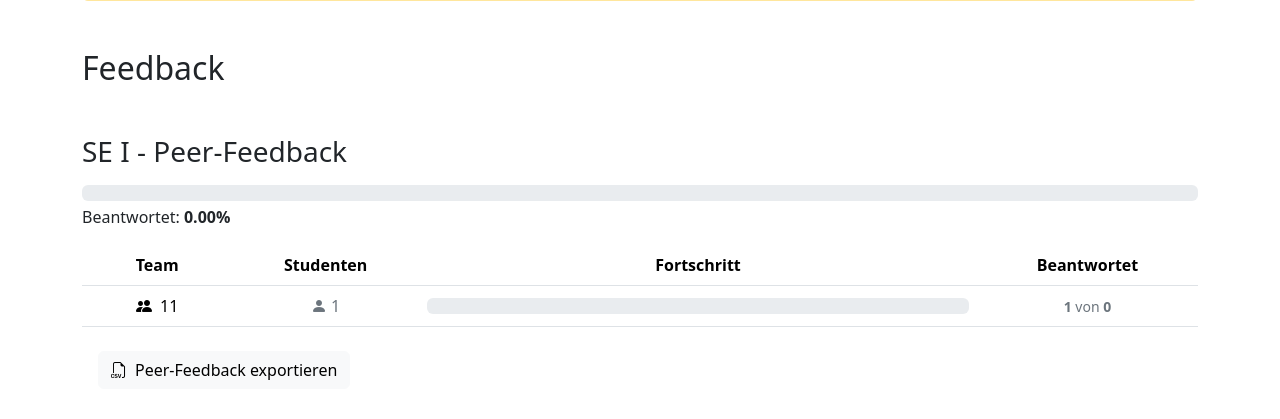
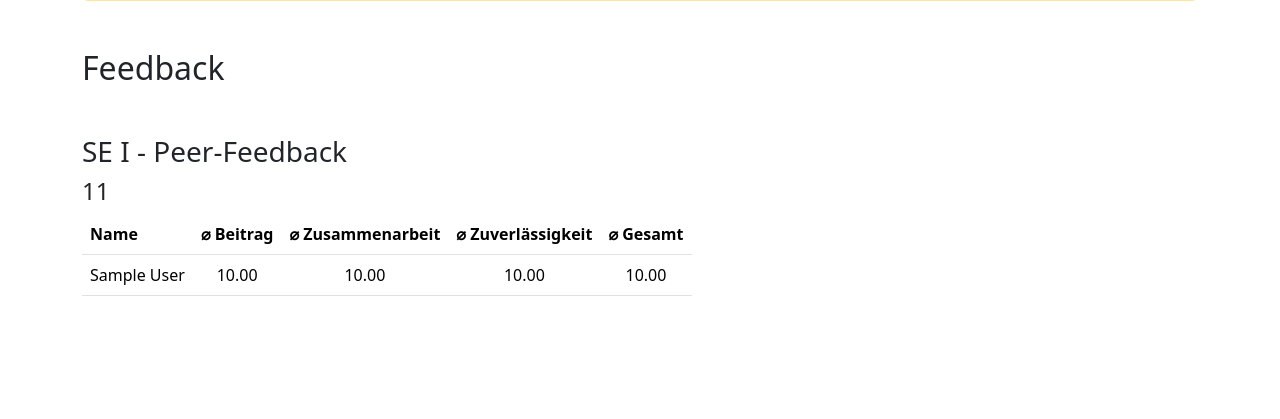
Before and after one commit to tigion/htwd-project-se-team-management, a Django app: page /feedback/ in a window 1280 px wide. Shown: the part 196-615 px from the top of the page. Run offline with Django 4.2, Linux system fonts and the light colour scheme; a user stored in the database is signed in; tables that the repository leaves empty hold one stand-in row (values such as "Sample post"); some libraries are stand-ins or nearby versions.

Commit message:
feat: wip

```diff
--- a/src/backend/app/views.py
+++ b/src/backend/app/views.py
@@ -13,6 +13,7 @@ from django.utils.safestring import mark_safe
 from feedback.helper import (
     delete_feedback_data_for_student,
     generate_peer_feedback_1_csv,
+    get_peer_feedback_1_results_for_view,
     get_peer_feedback_1_statistics_for_view,
     load_peer_feedback_1_data_for_form,
 )
@@ -557,7 +558,7 @@ def feedback(request):
 
     context = {}
     context["settings"] = settings
-    context["peer_feedback_1_stats"] = get_peer_feedback_1_statistics_for_view()
+    context["peer_feedback_1_results"] = get_peer_feedback_1_results_for_view()
 
     return render(request, "lecturer/feedback.html", context)
 
--- a/src/backend/feedback/helper.py
+++ b/src/backend/feedback/helper.py
@@ -1,7 +1,7 @@
 import csv
 import io
 
-from django.db.models import ProtectedError
+from django.db.models import Avg, ProtectedError
 from django.http import FileResponse
 from django.utils.html import format_html
 from team.models import Team, TeamMember
@@ -108,6 +108,38 @@ def get_peer_feedback_1_statistics_for_view():
     return stats
 
 
+def get_peer_feedback_1_results_for_view():
+    results = []
+
+    teams = Team.objects.all()
+    for team in teams:
+        feedbacks = PeerFeedback1.objects.filter(team=team).annotate(
+            avg_contribution_score=Avg("contribution_score"),
+            avg_collaboration_score=Avg("collaboration_score"),
+            avg_reliability_score=Avg("reliability_score"),
+        )
+        results2 = []
+        for feedback in feedbacks:
+            avg_contribution_score = feedback.avg_contribution_score or 0  # type: ignore
+            avg_collaboration_score = feedback.avg_collaboration_score or 0  # type: ignore
+            avg_reliability_score = feedback.avg_reliability_score or 0  # type: ignore
+            avg_total_score = (avg_contribution_score + avg_collaboration_score + avg_reliability_score) / 3
+            results2.append({
+                "student": feedback.reviewed_student,
+                "avg_contribution_score": avg_contribution_score,
+                "avg_collaboration_score": avg_collaboration_score,
+                "avg_reliability_score": avg_reliability_score,
+                "avg_total_score": avg_total_score,
+            })
+
+        results.append({
+            "team": team,
+            "results": results2,
+        })
+
+    return results
+
+
 def generate_peer_feedback_1_csv():
     # TODO: average score per team and overall
 
--- a/src/backend/templates/lecturer/feedback.html
+++ b/src/backend/templates/lecturer/feedback.html
@@ -12,42 +12,35 @@
 
 <div class="container my-5">
   <h3>SE I - Peer-Feedback</h3>
-  <div class="progress mt-3 mb-1" role="progressbar" aria-label="Example with label" aria-valuenow="{{ peer_feedback_1_stats.total_feedback.filled_percent|stringformat:".2f" }}" aria-valuemin="0" aria-valuemax="100">
-    <div class="progress-bar" style="width: {{ peer_feedback_1_stats.total_feedback.filled_percent|stringformat:".2f" }}%">{{ peer_feedback_1_stats.total_feedback.filled_percent|stringformat:".2f" }}%</div>
-  </div>
-  <p>Beantwortet: <strong>{{ peer_feedback_1_stats.total_feedback.filled_percent|stringformat:".2f" }}%</strong></p>
-
-  <table class="table align-middle">
+  {% for result in peer_feedback_1_results %}
+  <h4>{{ result.team.project_instance.piid }}</h4>
+  {% if result.results|length > 0 %}
+  <table class="table w-auto align-middle">
     <thead>
       <tr>
-        <th class="text-center" style="min-width:80px" scope="col">Team</th>
-        <th class="text-center" scope="col">Studenten</th>
-        <th class="text-center" scope="col">Fortschritt</th>
-        <th class="text-center" scope="col">Beantwortet</th>
+        <th scope="col">Name</th>
+        <th class="text-center" scope="col">⌀ Beitrag</th>
+        <th class="text-center" scope="col">⌀ Zusammenarbeit</th>
+        <th class="text-center" scope="col">⌀ Zuverlässigkeit</th>
+        <th class="text-center" scope="col">⌀ Gesamt</th>
       </tr>
     </thead>
     <tbody>
-      {% for team_feedback in peer_feedback_1_stats.feedbacks_per_team %}
+      {% for result2 in result.results %}
       <tr>
-        <td class="text-center"><i class="bi bi-people-fill me-2"></i>{{ team_feedback.team_id }}</td>
-        <td class="text-secondary text-center"><i class="bi bi-person-fill me-1"></i>{{ team_feedback.team_member_count }}</td>
-        <td class="w-50">
-          <div class="progress mt-0 mb-0" role="progressbar" aria-label="Example with label" aria-valuenow="{{ team_feedback.feedback.filled_percent|stringformat:".2f" }}" aria-valuemin="0" aria-valuemax="100">
-            <div class="progress-bar bg-success" style="width: {{ team_feedback.feedback.filled_percent|stringformat:".2f" }}%">{{ team_feedback.feedback.filled_count }}</div>
-          </div>
-        </td>
-        <td class="text-secondary text-center"><small><strong>{{ team_feedback.feedback.filled_count }}</strong> von <strong>{{ team_feedback.feedback.total_count }}</strong></small></td>
+        <td>{{ result2.student.name }}</td>
+        <td class="text-center">{{ result2.avg_contribution_score|stringformat:".2f" }}</td>
+        <td class="text-center">{{ result2.avg_collaboration_score|stringformat:".2f" }}</td>
+        <td class="text-center">{{ result2.avg_reliability_score|stringformat:".2f" }}</td>
+        <td class="text-center">{{ result2.avg_total_score|stringformat:".2f" }}</td>
       </tr>
       {% endfor %}
     </tbody>
   </table>
-
-  <div class="ms-3 my-4 bd-highlight">
-    <form action="{% url 'peer-feedback-1-export' %}" method="POST">
-      {% csrf_token %}
-      <button id="buttonExportPeerFeedback1" class="btn btn-light" type="submit" {% if not peer_feedback_1_stats.feedbacks_per_team %} disabled{% endif %}><i class="bi bi-filetype-csv me-2"></i>Peer-Feedback exportieren</button>
-    </form>
-  </div>
+  {% else %}
+  <p class="text-secondary"><small>Keine Feedbacks vorhanden.</small></p>
+  {% endif %}
+  {% endfor %}
 </div>
 
 {% endblock content %}
```
